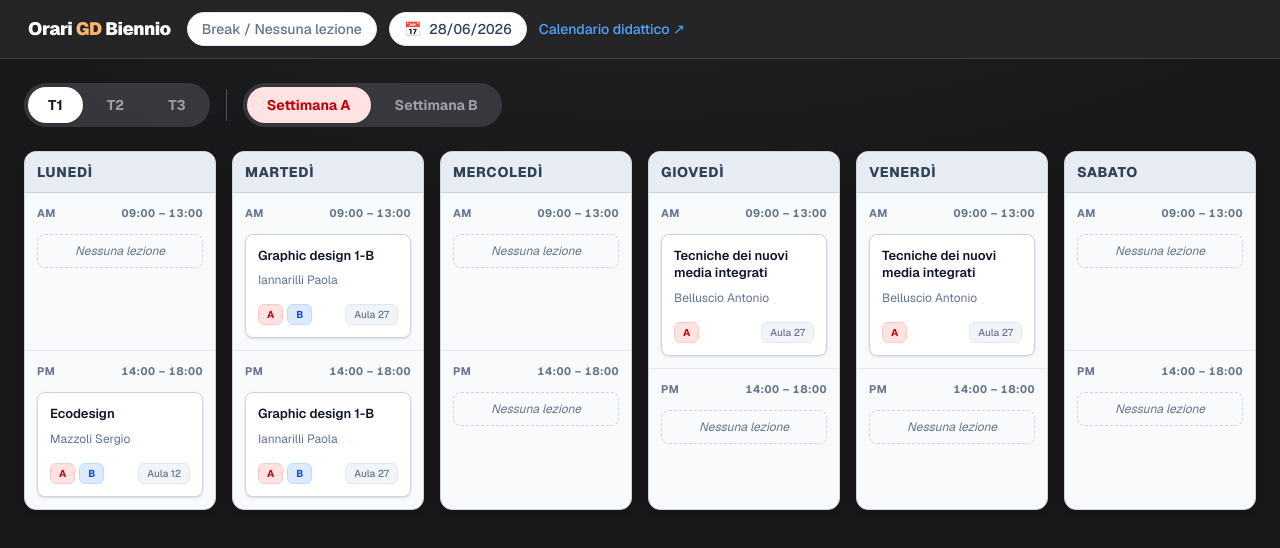
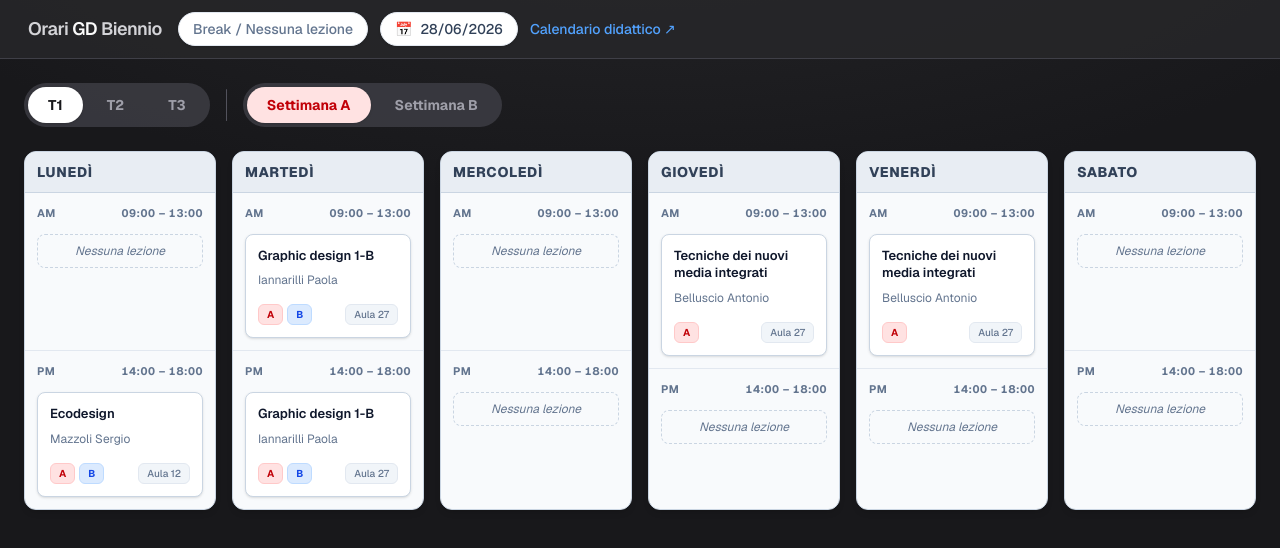
Before and after one commit to pier-4/orario-biennio-gd, a Next.js app: page / in a window 1280 px wide. Shown: the top 548 px of the page. Built offline with nearby package versions, Linux system fonts and the light colour scheme.

Commit message:
change color of orari gd biennio

```diff
--- a/src/app/page.jsx
+++ b/src/app/page.jsx
@@ -74,8 +74,8 @@ export default function Schedule() {
       {/* Barra superiore: titolo + indicatore settimana/data */}
       <header className="border-b border-zinc-700 bg-zinc-800/85">
         <div className="max-w-7xl mx-auto px-4 sm:px-6 py-3 flex flex-wrap items-center gap-x-4 gap-y-2">
-          <h1 className="text-lg font-black tracking-tight pl-1 text-white whitespace-nowrap">
-            Orari <span className="text-orange-300">GD</span> Biennio
+          <h1 className="text-lg font-semibold tracking-tight pl-1 text-zinc-300 whitespace-nowrap">
+            Orari <span className="text-zinc-50">GD</span> Biennio
           </h1>
           <CurrentWeekIndicator onInfoChange={handleInfoChange} />
         </div>
```
